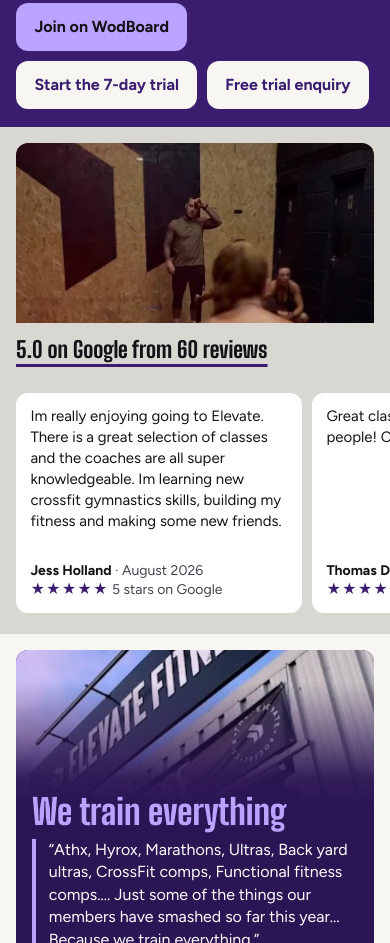
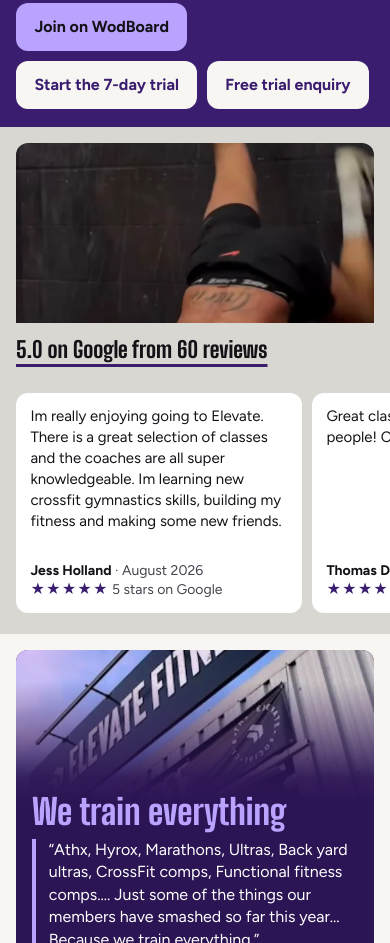
Before and after one commit to michaelquigleyai/elevate-demo, a plain HTML site: page index.html in a window 390 px wide. Shown: the part 3094-4037 px from the top of the page. Drawn offline with Linux system fonts and the light colour scheme.

Commit message:
Swap hero/phone-band ski-sled still for a handstand-walk still (no background faces); fix alt text

```diff
--- a/index.html
+++ b/index.html
@@ -37,8 +37,8 @@
     <div class="hero-strip">
       <figure class="hero-shot hero-side">
       <picture>
-        <source srcset="img/train-ski.webp" type="image/webp">
-        <img class="hero-img" src="img/train-ski.jpg" width="720" height="1280" loading="lazy" alt="Seen from behind, a member works a ski erg in front of the black double-chevron logo on the timber wall">
+        <source srcset="img/train-handstand.webp" type="image/webp">
+        <img class="hero-img" src="img/train-handstand.jpg" width="720" height="1280" loading="lazy" alt="A member in a cap walks his hands in towards the black wall in a handstand, feet on the wall and face turned to the floor">
       </picture>
       </figure>
       <figure class="hero-shot hero-main">
@@ -176,8 +176,8 @@
 
   <figure class="band band-phone">
     <picture>
-      <source srcset="img/train-ski.webp" type="image/webp">
-      <img src="img/train-ski.jpg" width="720" height="1280" loading="lazy" alt="Seen from behind, a member works a ski erg in front of the black double-chevron logo on the timber wall">
+      <source srcset="img/train-handstand.webp" type="image/webp">
+      <img src="img/train-handstand.jpg" width="720" height="1280" loading="lazy" alt="A member in a cap walks his hands in towards the black wall in a handstand, feet on the wall and face turned to the floor">
     </picture>
   </figure>
 
--- a/styles.css
+++ b/styles.css
@@ -164,7 +164,7 @@
 .band img { width: 100%; height: 200px; object-fit: cover; object-position: 50% 58%; border-radius: var(--radius) var(--radius) 0 0; }
 @media (min-width: 960px) { .band { display: none; } }
 .band-phone { background: var(--concrete); padding-top: 1rem; }
-.band-phone img { height: 180px; object-position: 50% 20%; }
+.band-phone img { height: 180px; object-position: 50% 30%; }
 @media (min-width: 768px) { .band-phone { display: none; } }
 
 /* Memberships */
```
Also changed, not shown: img/train-handstand.jpg (added), img/train-handstand.webp (added), img/train-ski.jpg (deleted), img/train-ski.webp (deleted).
